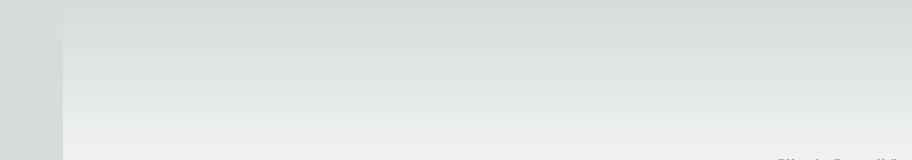
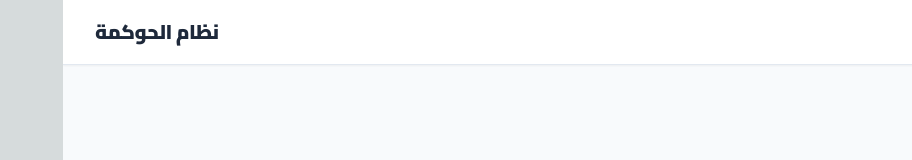
Before and after one commit to AlaaZayed-coder/Nassem_system, a Next.js app: page /dashboard/audit in a window 1280 px wide. Shown: the top 160 px of the page, without its empty margins (368-1280 px from the left). Built offline with nearby package versions, Linux system fonts and the light colour scheme; no server answers; the database is empty.

Commit message:
Add back to dashboard button to dashboard layout

```diff
--- /dev/null
+++ b/src/app/dashboard/layout.tsx
@@ -0,0 +1,30 @@
+import Link from "next/link";
+import { Home } from "lucide-react";
+
+export default function DashboardLayout({
+  children,
+}: {
+  children: React.ReactNode;
+}) {
+  return (
+    <div className="min-h-screen bg-slate-50 flex flex-col" dir="rtl">
+      <header className="bg-white border-b border-slate-200 sticky top-0 z-50 shadow-sm">
+        <div className="max-w-7xl mx-auto px-8 h-16 flex items-center justify-between">
+          <Link
+            href="/"
+            className="flex items-center gap-2 text-slate-600 hover:text-indigo-600 transition-colors font-bold bg-slate-100 hover:bg-indigo-50 px-4 py-2 rounded-xl"
+          >
+            <Home className="w-5 h-5" />
+            العودة للرئيسية
+          </Link>
+          <div className="font-black text-xl text-slate-800 tracking-tight">
+            نظام الحوكمة
+          </div>
+        </div>
+      </header>
+      <main className="flex-1">
+        {children}
+      </main>
+    </div>
+  );
+}
```
